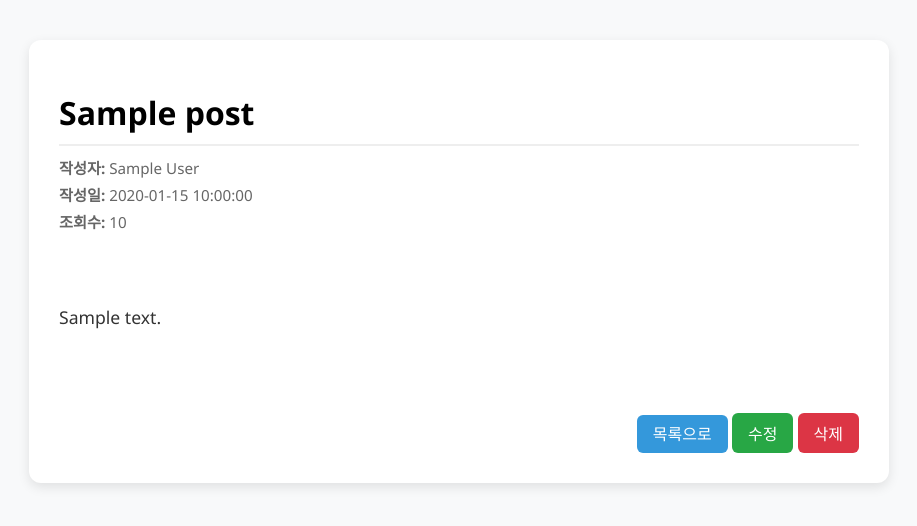
After one commit to kid1412-byte/app, a Flask app: template templates/post.html in a window 1280 px wide. The commit adds this page. Shown: the top 526 px of the page, without its empty margins (181-1098 px from the left). Run offline with Flask 3, Linux system fonts and the light colour scheme; the template is opened without the code that fills it: most values are stand-ins (such as "Sample title", 1, 10 or a date in 2020); parts of the project's set-up code (start-up, migrations or seed data) failed here and were passed over.

Commit message:
게시물 읽기, 수정, 삭제 구현

```diff
--- a/app.py
+++ b/app.py
@@ -32,7 +32,7 @@ def create_table():
             title VARCHAR(30) NOT NULL,
             author VARCHAR(30) NOT NULL,
             content TEXT NOT NULL,
-            created_at TIMESTAMP DEFAULT CURRENT_TIMESTAMP,
+            created_at DATE DEFAULT (CURRENT_DATE),
             views INT DEFAULT 0
         )
     """)
@@ -63,26 +63,26 @@ def board():
 
 @app.route("/write", methods=["GET", "POST"])
 def write():
-    #GET 요청시 write.html 반환
+    # GET 요청시 write.html 반환
     if request.method == "GET":
         return render_template('write.html')
 
-    #POST 요청시 수행
-    #html 각 name속성을 가진 폼에서 입력된 내용 가져오기
+    # POST 요청시 수행
+    # html 각 name속성을 가진 폼에서 입력된 내용 가져오기
     title = request.form.get("title")
     author = request.form.get("author")
     content = request.form.get("content")
 
-    #입력 검사
+    # 입력 검사
     if not all([title, author, content]):
         return "모든 필드를 입력해주세요.", 400
 
-    #DB 연결
+    # DB 연결
     conn = get_db_connection()
     if conn is None:
         return "DB 연결 실패", 500
 
-    #게시글 데이터 삽입 SQL문 실행
+    # 게시글 데이터 삽입 SQL문 실행
     try:
         with conn.cursor() as cursor:
             cursor.execute(
@@ -96,6 +96,84 @@ def write():
     finally:
         conn.close()
 
+@app.route("/post/<int:post_id>")
+def post(post_id):
+    conn = get_db_connection()
+    if conn is None:
+        return "DB 연결 실패", 500
+
+    try:
+        with conn.cursor(dictionary=True) as cursor:
+            # 조회수 증가
+            cursor.execute("UPDATE board SET views = views + 1 WHERE id = %s", (post_id,))
+            conn.commit()
+
+            # 게시글 조회
+            cursor.execute("SELECT * FROM board WHERE id = %s", (post_id,))
+            post = cursor.fetchone()
+
+            if post is None:
+                return "존재하지 않는 게시글입니다.", 404
+
+        return render_template("post.html", post=post)
+    except mysql.connector.Error as e:
+        return f"게시글 조회 중 오류 발생: {e}", 500
+    finally:
+        conn.close()
+
+# 게시글 수정
+@app.route("/edit/<int:post_id>", methods=["GET", "POST"])
+def edit(post_id):
+    conn = get_db_connection()
+    if conn is None:
+        return "DB 연결 실패", 500
+
+    try:
+        with conn.cursor(dictionary=True) as cursor:
+            if request.method == "GET":
+                # 게시글 조회
+                cursor.execute("SELECT * FROM board WHERE id = %s", (post_id,))
+                post = cursor.fetchone()
+                if not post:
+                    return "존재하지 않는 게시글입니다.", 404
+                return render_template("edit.html", post=post)
+
+            # 수정된 내용
+            title = request.form.get("title")
+            author = request.form.get("author")
+            content = request.form.get("content")
+
+            if not all([title, author, content]):
+                return "모든 필드를 입력해주세요.", 400
+
+            # 수정된 내용으로 업데이트
+            cursor.execute("""
+                UPDATE board SET title = %s, author = %s, content = %s
+                WHERE id = %s
+            """, (title, author, content, post_id))
+            conn.commit()
+            return redirect(url_for('post', post_id=post_id))
+    finally:
+        conn.close()
+
+# 게시글 삭제
+@app.route("/delete/<int:post_id>")
+def delete(post_id):
+    conn = get_db_connection()
+    if conn is None:
+        return "DB 연결 실패", 500
+
+    try:
+        with conn.cursor() as cursor:
+            # db에서 삭제
+            cursor.execute("DELETE FROM board WHERE id = %s", (post_id,))
+            conn.commit()
+        return redirect(url_for('board'))
+    finally:
+        conn.close()
+
+
+
 if __name__ == "__main__":
     create_table()
     app.run(host="0.0.0.0", port=5000, debug=os.getenv("FLASK_DEBUG") == "True")
--- /dev/null
+++ b/static/css/post.css
@@ -0,0 +1,72 @@
+.container {
+    max-width: 800px;
+    margin: 40px auto;
+    padding: 30px;
+    background-color: #fff;
+    border-radius: 12px;
+    box-shadow: 0 4px 12px rgba(0, 0, 0, 0.1);
+    font-family: 'Segoe UI', 'Apple SD Gothic Neo', sans-serif;
+  }
+
+  h1 {
+    font-size: 2em;
+    margin-bottom: 10px;
+    border-bottom: 2px solid #eee;
+    padding-bottom: 10px;
+  }
+
+  .post-meta {
+    margin-bottom: 20px;
+    color: #666;
+    font-size: 0.95em;
+  }
+
+  .post-meta p {
+    margin: 5px 0;
+  }
+
+  .post-content {
+    font-size: 1.1em;
+    line-height: 1.8;
+    color: #333;
+    white-space: pre-line;
+    margin-bottom: 30px;
+  }
+
+  .post-actions {
+    text-align: right;
+  }
+
+  .post-actions a {
+    text-decoration: none;
+    background-color: #3498db;
+    color: white;
+    padding: 8px 16px;
+    border-radius: 6px;
+    transition: background-color 0.2s ease;
+  }
+
+  .post-actions a:hover {
+    background-color: #2980b9;
+  }
+
+  .button.edit {
+    background-color: #28a745;
+  }
+  .button.edit:hover {
+    background-color: #218838;
+  }
+
+  .button.delete {
+    background-color: #dc3545;
+  }
+  .button.delete:hover {
+    background-color: #c82333;
+  }
+
+  .button.cancel {
+    background-color: #6c757d;
+  }
+  .button.cancel:hover {
+    background-color: #5a6268;
+  }
--- a/templates/board.html
+++ b/templates/board.html
@@ -28,7 +28,7 @@
             {% for i in data_list %}
             <tr>
                 <td>{{ i.id }}</td>
-                <td><a href="/post/{{ i.id }}">{{ i.title }}</a></td>
+                <td><a href="{{ url_for('post', post_id=i.id) }}">{{ i.title }}</a></td>
                 <td>{{ i.author }}</td>
                 <td>{{ i.created_at }}</td>
                 <td>{{ i.views }}</td>
--- /dev/null
+++ b/templates/post.html
@@ -0,0 +1,29 @@
+<!DOCTYPE html>
+<html lang="ko">
+<head>
+  <meta charset="UTF-8" />
+  <meta name="viewport" content="width=device-width, initial-scale=1.0" />
+  <title>게시글</title>
+  <link rel="stylesheet" type="text/css" href="{{ url_for('static', filename='css/base.css') }}" />
+  <link rel="stylesheet" type="text/css" href="{{ url_for('static', filename='css/post.css') }}" />
+
+</head>
+<body>
+  <div class="container">
+    <h1>{{ post.title }}</h1>
+    <div class="post-meta">
+      <p><strong>작성자:</strong> {{ post.author }}</p>
+      <p><strong>작성일:</strong> {{ post.created_at }}</p>
+      <p><strong>조회수:</strong> {{ post.views }}</p>
+    </div>
+    <div class="post-content">
+      <p>{{ post.content }}</p>
+    </div>
+    <div class="post-actions">
+      <a href="{{ url_for('board') }}">목록으로</a>
+      <a href="{{ url_for('edit', post_id=post.id) }}" class="button edit">수정</a>
+      <a href="{{ url_for('delete', post_id=post.id) }}" class="button delete" onclick="return confirm('정말 삭제하시겠습니까?');">삭제</a>
+    </div>
+  </div>
+</body>
+</html>
--- a/templates/write.html
+++ b/templates/write.html
@@ -23,7 +23,7 @@
         <label for="content">내용</label>
         <textarea id="content" name="content" rows="5" required></textarea>
 
-        <div class="button-group">
+        <div class="buttons">
             <button type="submit" class="button">등록</button>
             <a href="/board" class="button cancel">취소</a>
         </div>
```
Also changed, not shown: docker-compose.yml (+5 -5 lines), static/css/board.css (+18 -0 lines), templates/edit.html (added, +29 -0 lines).
